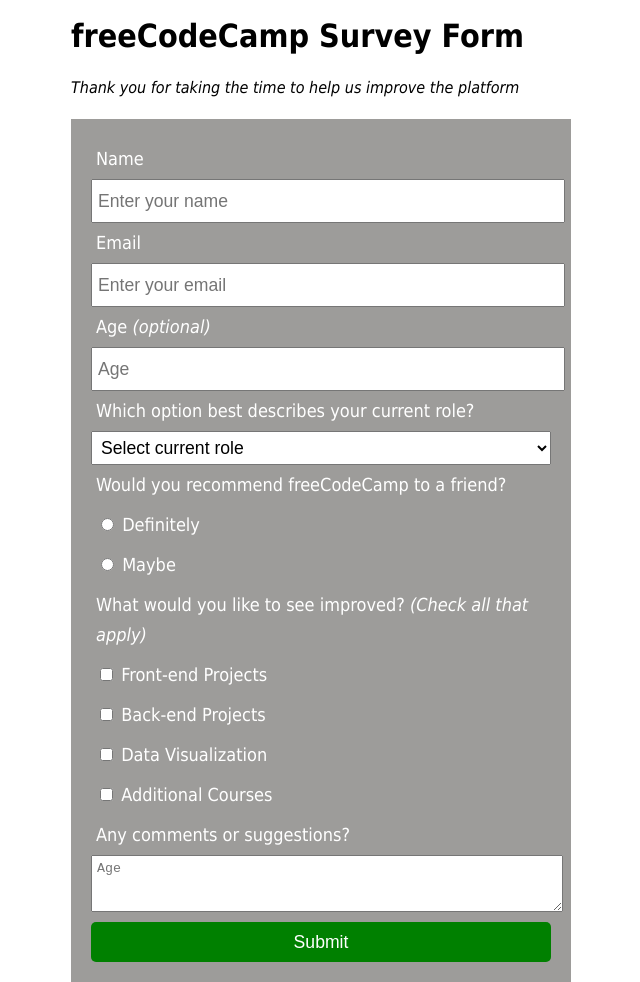
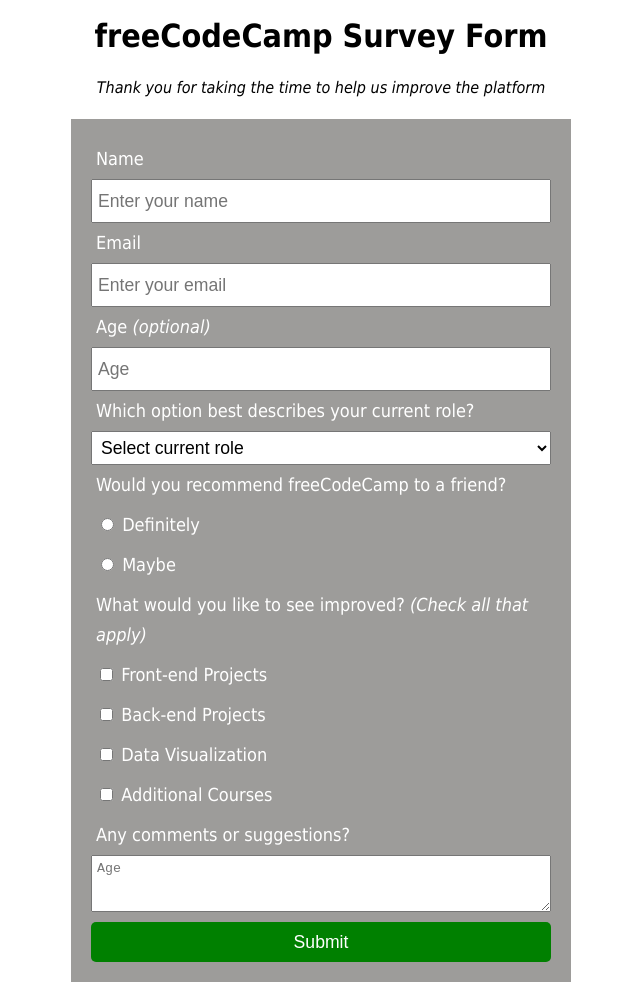
Before and after one commit to RJBornToWin/HTML_CSS, a plain HTML site: page Survey_form/index.html in a window 1280 px wide. Shown: the whole page, without its empty margins (319-959 px from the left). Drawn offline with Linux system fonts and the light colour scheme.

Commit message:
align header items, fitting i/p boxes
center aligned header items.
updated only header's p tag to be italicized.
changed box sizing to fit the input and textarea within form.

```diff
--- a/Survey_form/styles.css
+++ b/Survey_form/styles.css
@@ -1,3 +1,11 @@
+* {
+box-sizing: border-box;
+}
+
+header h1,p{
+  text-align: center;
+}
+
 body{
   font-family: Tahoma, serif;
   width: 80%;
@@ -14,7 +22,7 @@ body{
   padding:20px;
 }
 
-p{
+header p{
   font-style: italic;
 }
 
```
